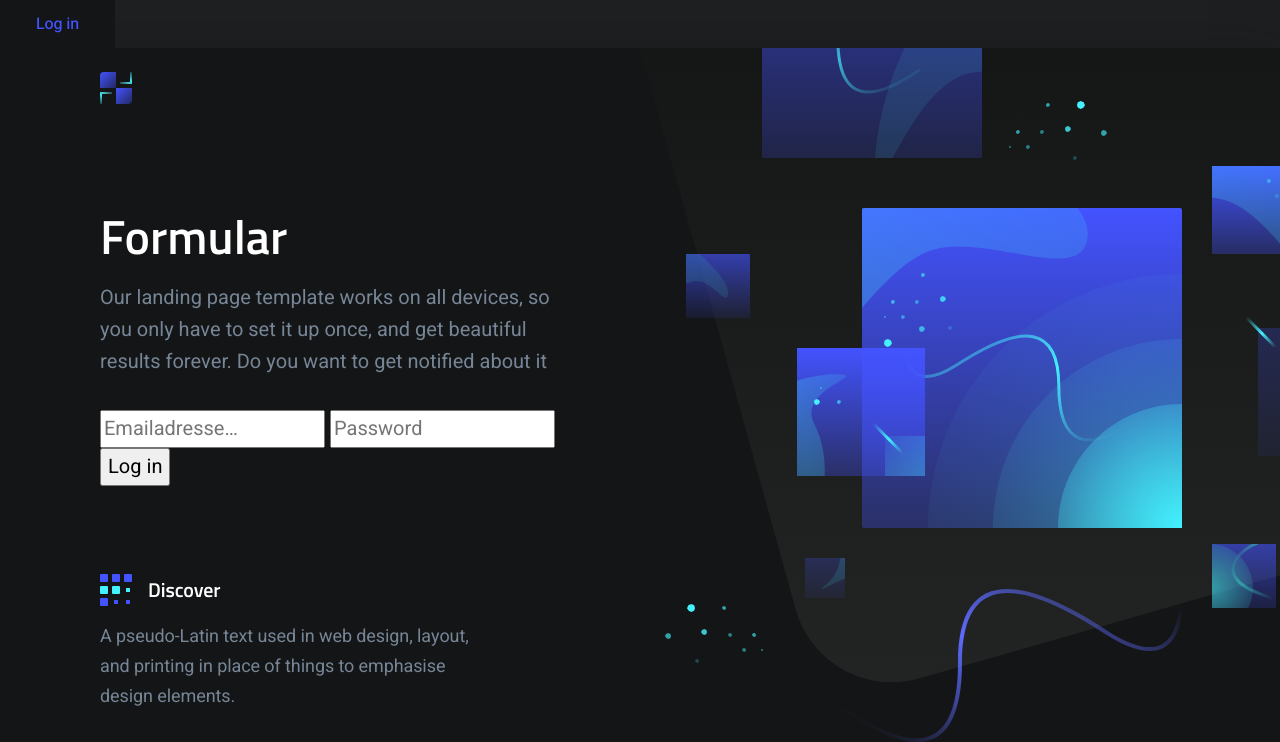
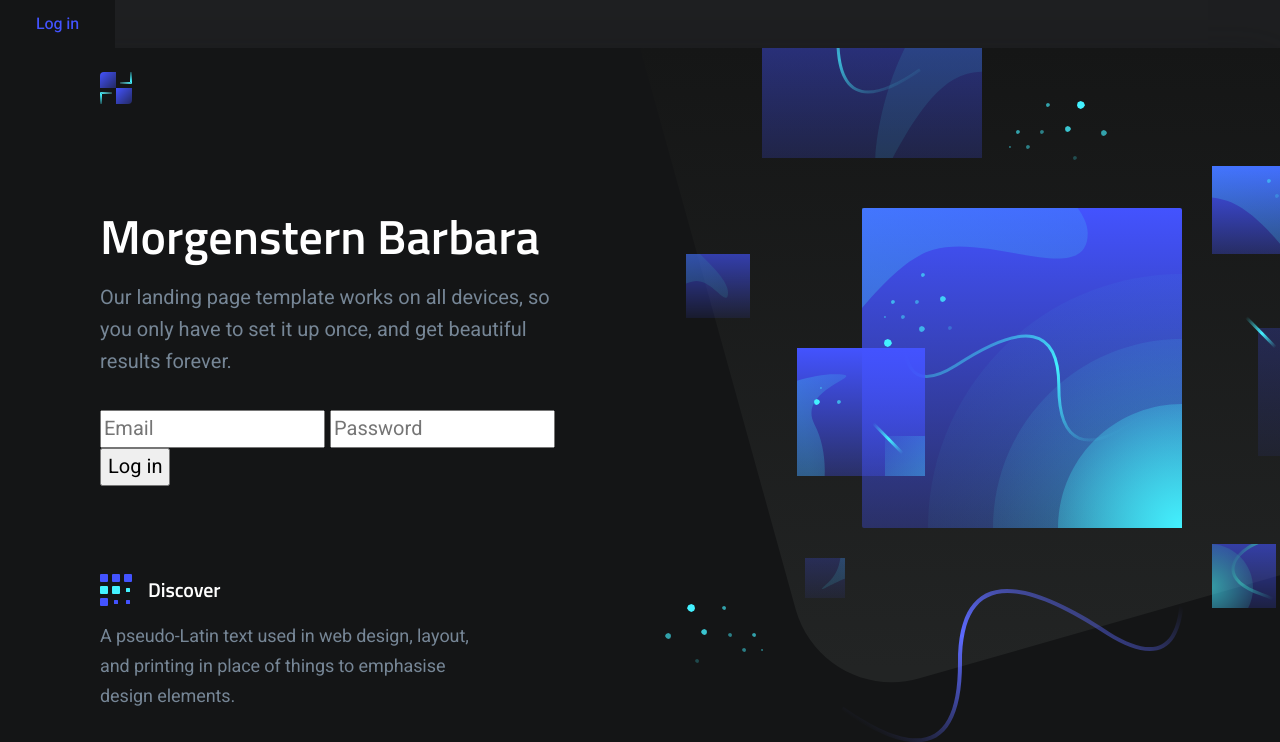
Before and after one commit to barbaramorgenstern/-bmorgenstern.bplaced.net, a PHP site: page / in a window 1280 px wide. Shown: the top 742 px of the page. Run offline with PHP 8.4, Linux system fonts and the light colour scheme.

Commit message:
add workspace

```diff
--- a/ellie/ellie/index.php
+++ b/ellie/ellie/index.php
@@ -4,7 +4,7 @@
     <meta charset="utf-8">
     <meta http-equiv="X-UA-Compatible" content="IE=edge">
     <meta name="viewport" content="width=device-width, initial-scale=1">
-    <title>Barbara Morgenstern</title>
+    <title>Modul 133</title>
     <link href="https://fonts.googleapis.com/css?family=Heebo:400,400i,500,700|Titillium+Web:600" rel="stylesheet">
     <link rel="stylesheet" href="view/css/style.css">
     <script src="https://unpkg.com/scrollreveal@4.0.0/dist/scrollreveal.min.js"></script>
@@ -19,7 +19,7 @@
                         <h1 class="m-0">
                             <a href="#">
 								<svg width="32" height="32" viewBox="0 0 32 32" xmlns="http://www.w3.org/2000/svg">
-								    <title>Modul 133</title>
+								    <title>Ellie</title>
 								    <defs>
 								        <linearGradient x1="0%" y1="0%" y2="100%" id="logo-a">
 								            <stop stop-color="#4353FF" offset="0%"/>
@@ -54,15 +54,15 @@
                 <div class="container">
                     <div class="hero-inner">
 						<div class="hero-copy">
-	                        <h1 class="hero-title mt-0 is-revealing">Formular</h1>
-	                        <p class="hero-paragraph is-revealing">Our landing page template works on all devices, so you only have to set it up once, and get beautiful results forever. Do you want to get notified about it</p>
+	                        <h1 class="hero-title mt-0 is-revealing">Morgenstern Barbara</h1>
+	                        <p class="hero-paragraph is-revealing">Our landing page template works on all devices, so you only have to set it up once, and get beautiful results forever.</p>
 							<div class="hero-form field field-grouped is-revealing">
-								<div class="control control-expanded">
-									<form action="control/anmeldung.php">
-	                                	<input type="email" name="email" placeholder="Emailadresse&hellip;"/>
-										<input type="password" name="password" placeholder="Password" />
-  										<input type="submit" naem="btn_Submit" value="Log in" />
-									</form>
+	                            <div class="control control-expanded">
+								<form action="control/anmeldung.php">
+    								<input type="email" name="benutzer" placeholder="Email" />
+    								<input type="password" name="password" placeholder="Password" />
+    								<input type="submit" value="Log in" />
+  								</form>
 	                            </div>
 	                        </div>
 						</div>
@@ -459,6 +459,6 @@
             </div>
         </footer>
     </div>
-	<script src="control/js/index.js"></script>
+    <script src="control/js/main.min.js"></script>
 </body>
 </html>
```
